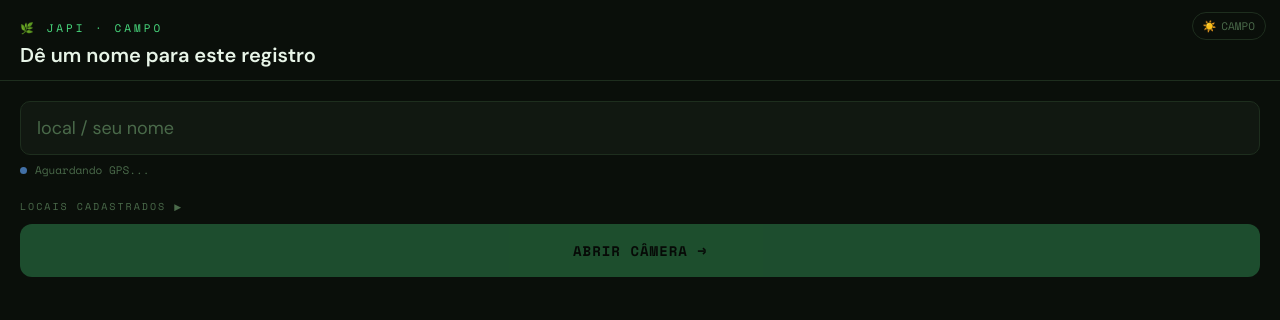
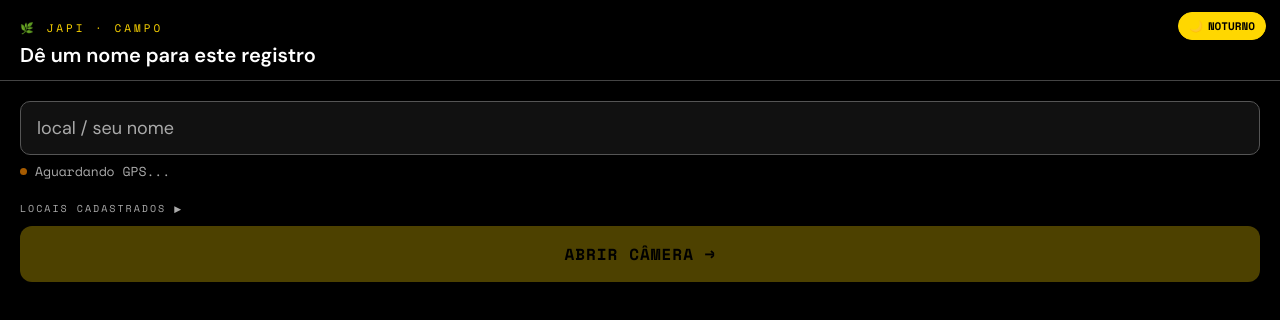
Before and after one commit to gutocarv/triangulador, a plain HTML site: page campo.html in a window 1280 px wide. Drawn offline with nearby package versions, Linux system fonts and the light colour scheme.

Commit message:
Update campo.html
modo noturno

```diff
--- a/campo.html
+++ b/campo.html
@@ -333,11 +333,11 @@ input[type=range].zoom-slider{
 @keyframes toastIn{from{transform:translateY(8px);opacity:0}to{transform:none;opacity:1}}
 </style>
 </head>
-<body>
+<body class="field-mode">
 
 <!-- Field mode toggle — visible on all screens -->
 <button class="field-toggle" id="fieldToggle" onclick="toggleFieldMode()">
-  <span id="fieldToggleIcon">☀️</span> <span id="fieldToggleLabel">CAMPO</span>
+  <span id="fieldToggleIcon">🌙</span> <span id="fieldToggleLabel">NOTURNO</span>
 </button>
 
 <!-- ═══════════════════════════════════
@@ -961,12 +961,18 @@ function toggleFieldMode() {
   $('fieldToggleLabel').textContent = on ? 'NOTURNO' : 'CAMPO';
 }
 
-// Restore saved preference
-if (localStorage.getItem('fieldMode') === '1') {
+// Restore saved preference — default is field-mode ON
+// Only disable if user explicitly turned it off
+if (localStorage.getItem('fieldMode') === '0') {
+  document.body.classList.remove('field-mode');
+} else {
+  // Default or previously on
   document.body.classList.add('field-mode');
   document.addEventListener('DOMContentLoaded', () => {
-    $('fieldToggleIcon').textContent  = '🌙';
-    $('fieldToggleLabel').textContent = 'NOTURNO';
+    if ($('fieldToggleIcon')) {
+      $('fieldToggleIcon').textContent  = '🌙';
+      $('fieldToggleLabel').textContent = 'NOTURNO';
+    }
   });
 }
 
```
